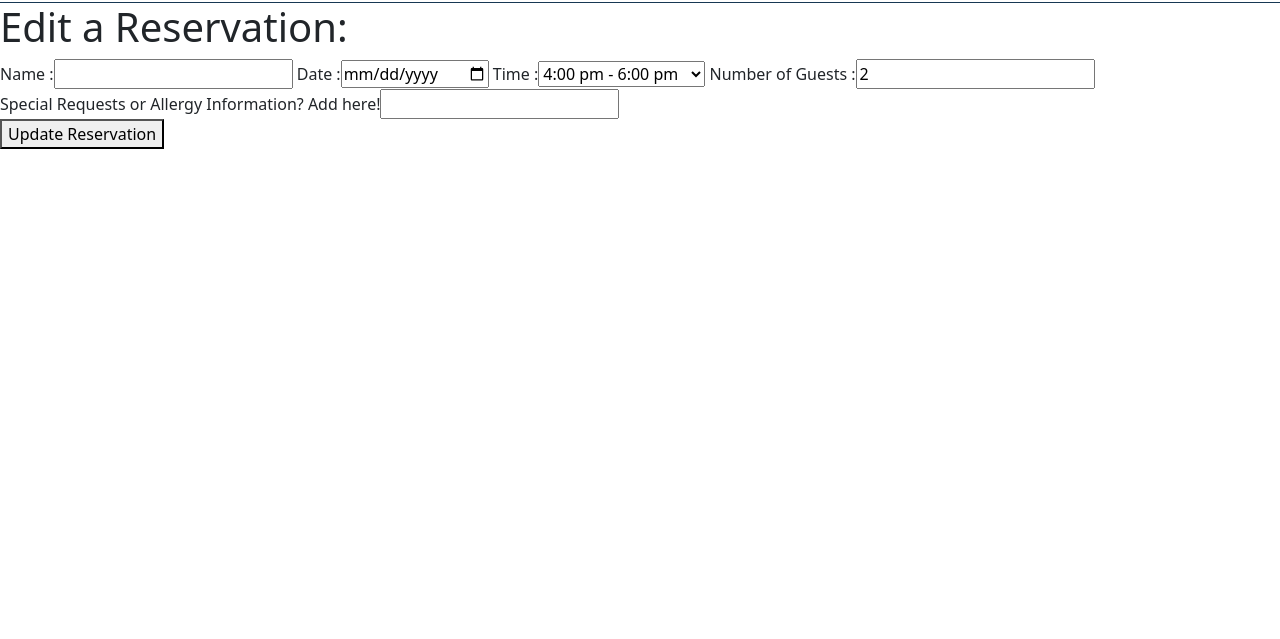
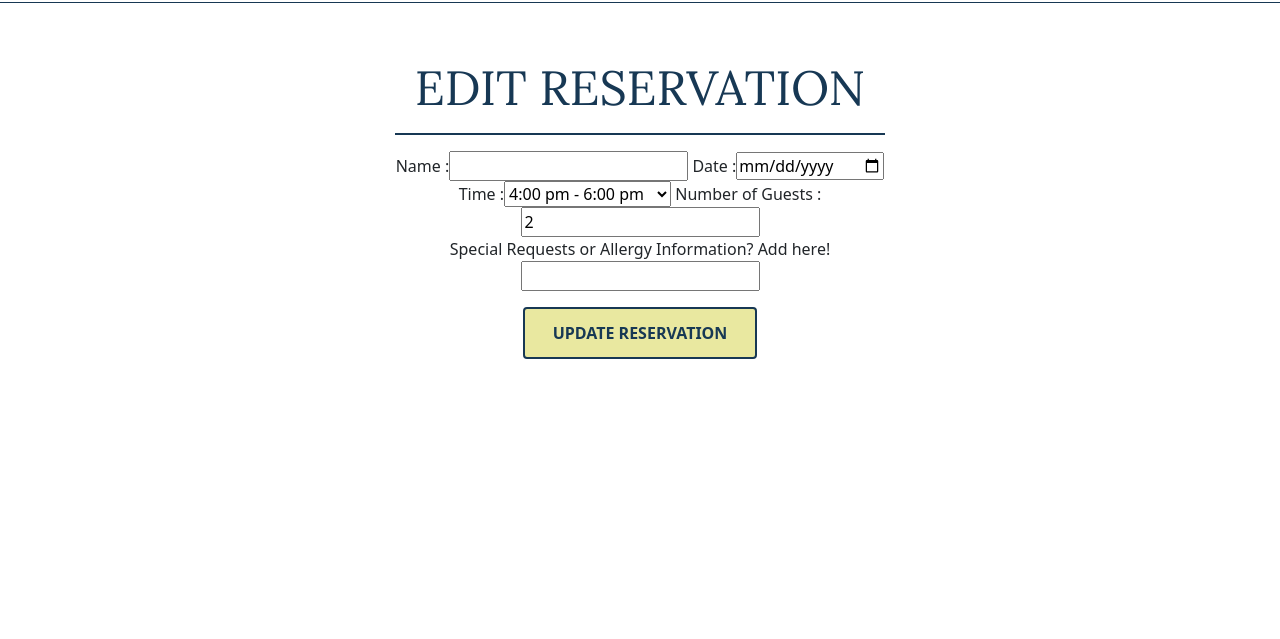
Before and after one commit to gustafsson96/the-swede-restaurant, a Django app: template templates/edit_reservation.html in a window 1280 px wide. Shown: the part 54-693 px from the top of the page. Run offline with Django 3.2, Linux system fonts and the light colour scheme; the template is opened without the code that fills it: values that come from a table or form of the project are taken from there, others are empty; some libraries are stand-ins or nearby versions.

Commit message:
Style edit reservation page

```diff
--- a/templates/edit_reservation.html
+++ b/templates/edit_reservation.html
@@ -2,12 +2,19 @@
 
 {% block content %}
 
-<h1>Edit a Reservation:</h1>
+<div class="container">
+    <div class="row">
+        <div class="col-md-6 offset-md-3 p-4 text-center">
+<h1 class="page-heading">Edit Reservation</h1>
 <form method="POST">
   {% csrf_token %}
   {{ form }}
   <div>
-    <button type="submit">Update Reservation</button>
+    <button class="styled-btn" type="submit">Update Reservation</button>
   </div>
 </form>
+            </div>
+        </div>
+    </div>
+</div>
 {% endblock %}
```
